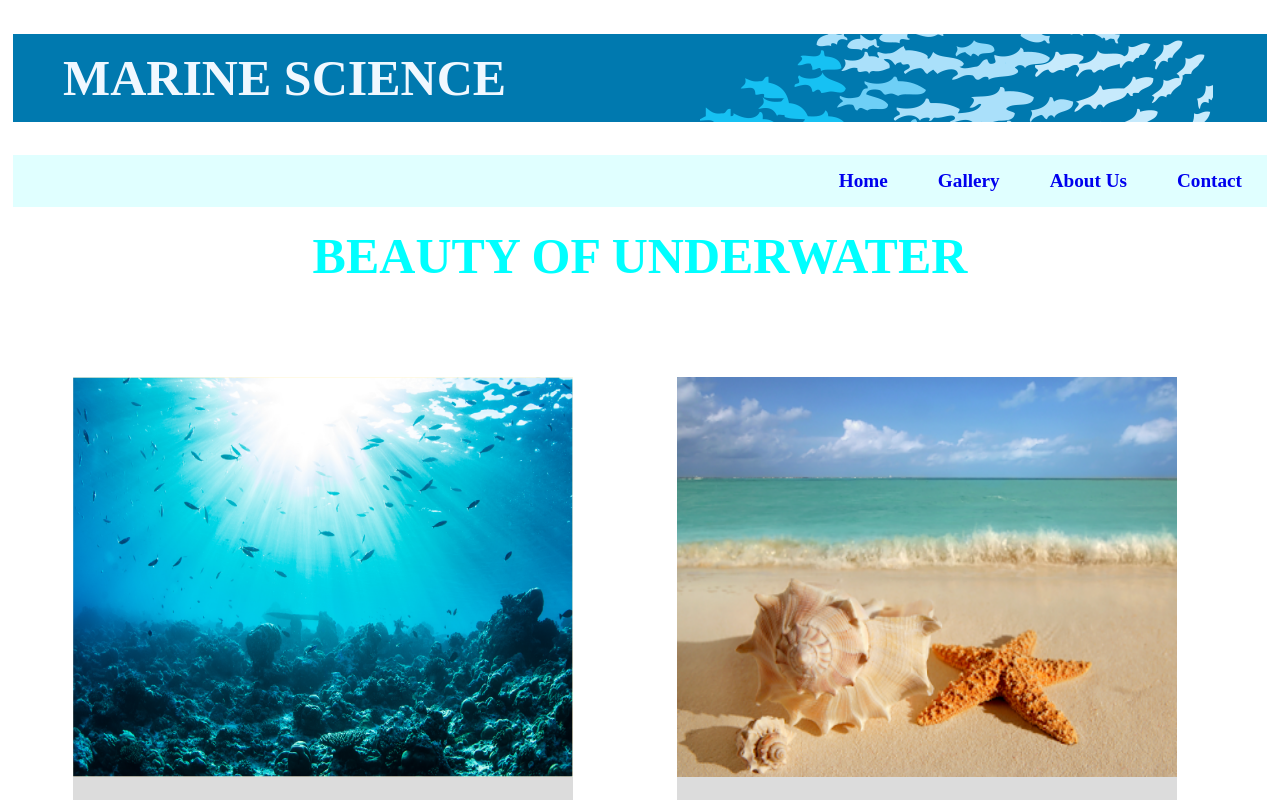
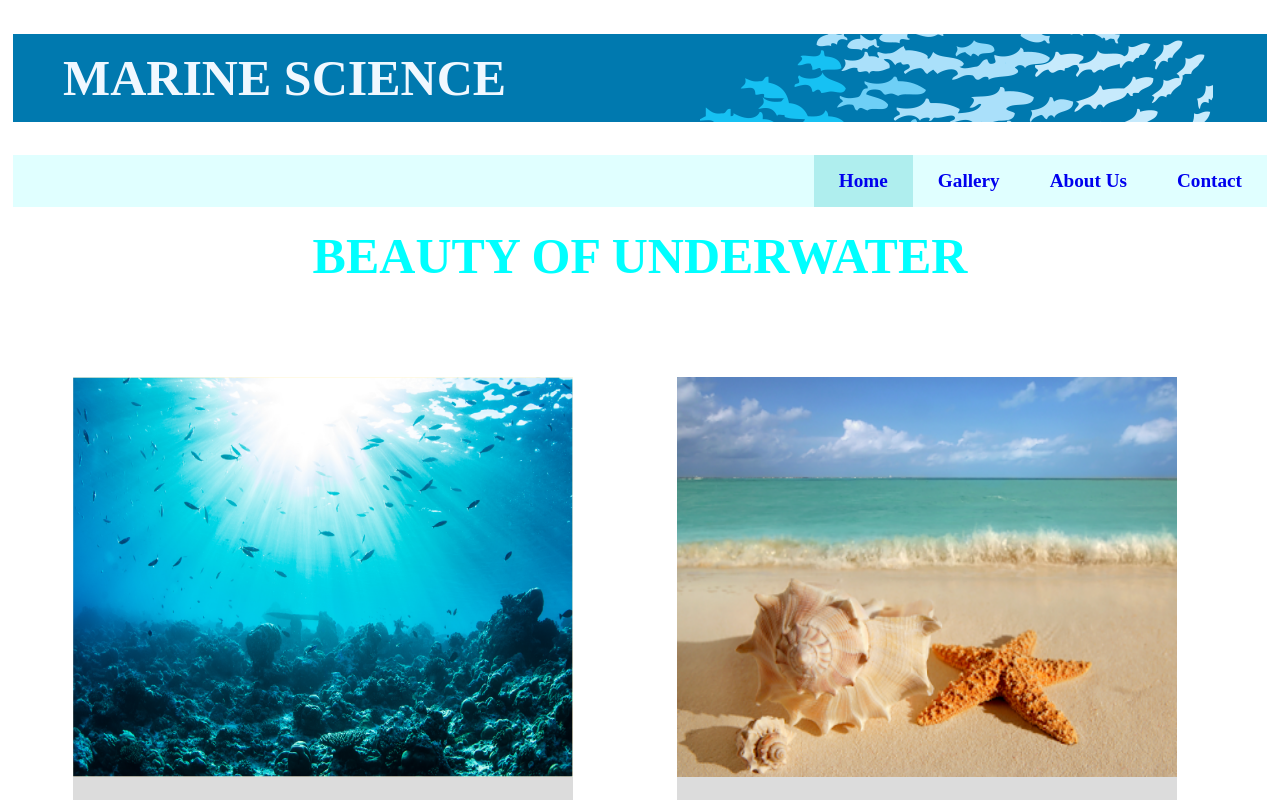
Before and after one commit to Oshinka/Marine-Science, a plain HTML site: page Index.html in a window 1280 px wide. In both pictures the pointer is over the link "Home". Shown: the top 800 px of the page. Drawn offline with Linux system fonts and the light colour scheme.

Commit message:
improvement in nav bar

```diff
--- a/style.css
+++ b/style.css
@@ -24,6 +24,10 @@ nav a {
     text-decoration-color: #00BFFF;
     text-decoration-line: none;
     font-weight: bold;
+}
+
+nav a:hover {
+    background-color: #AFEEEE;
 }
 
 section {
```
